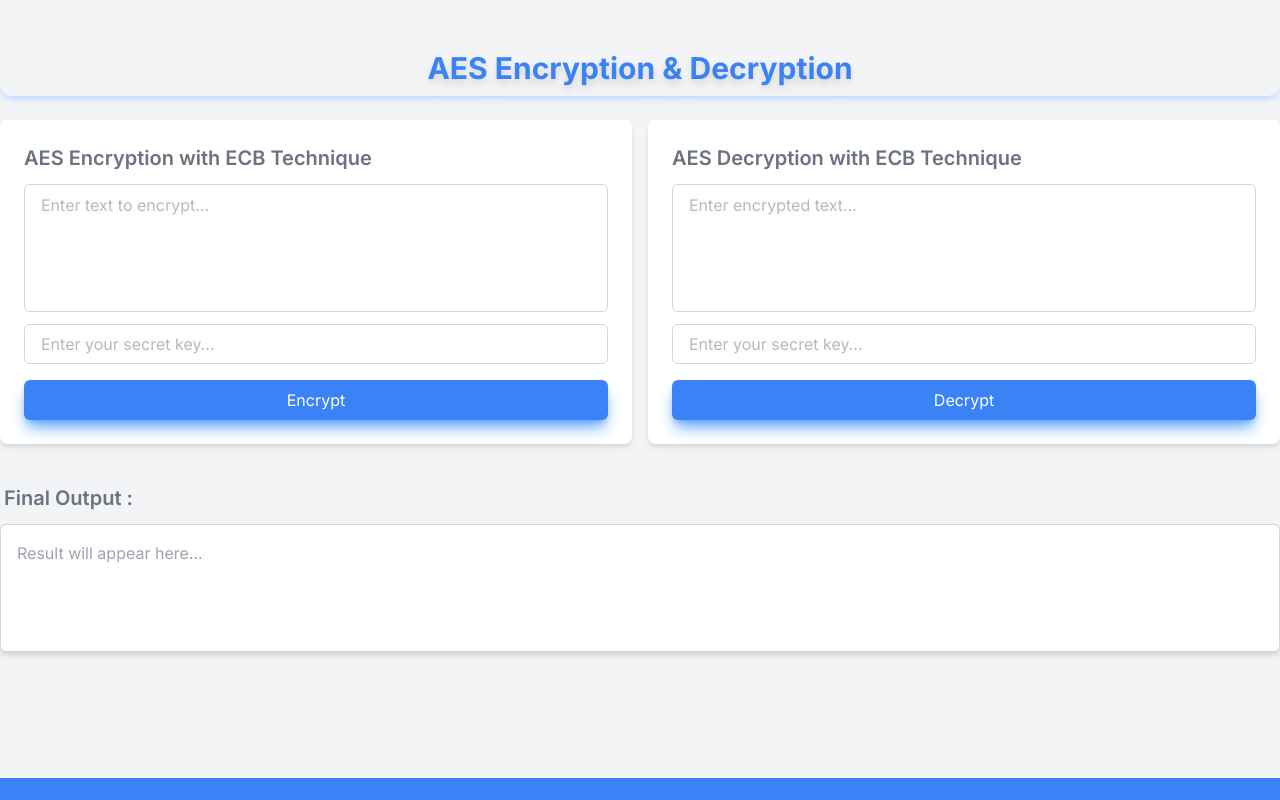
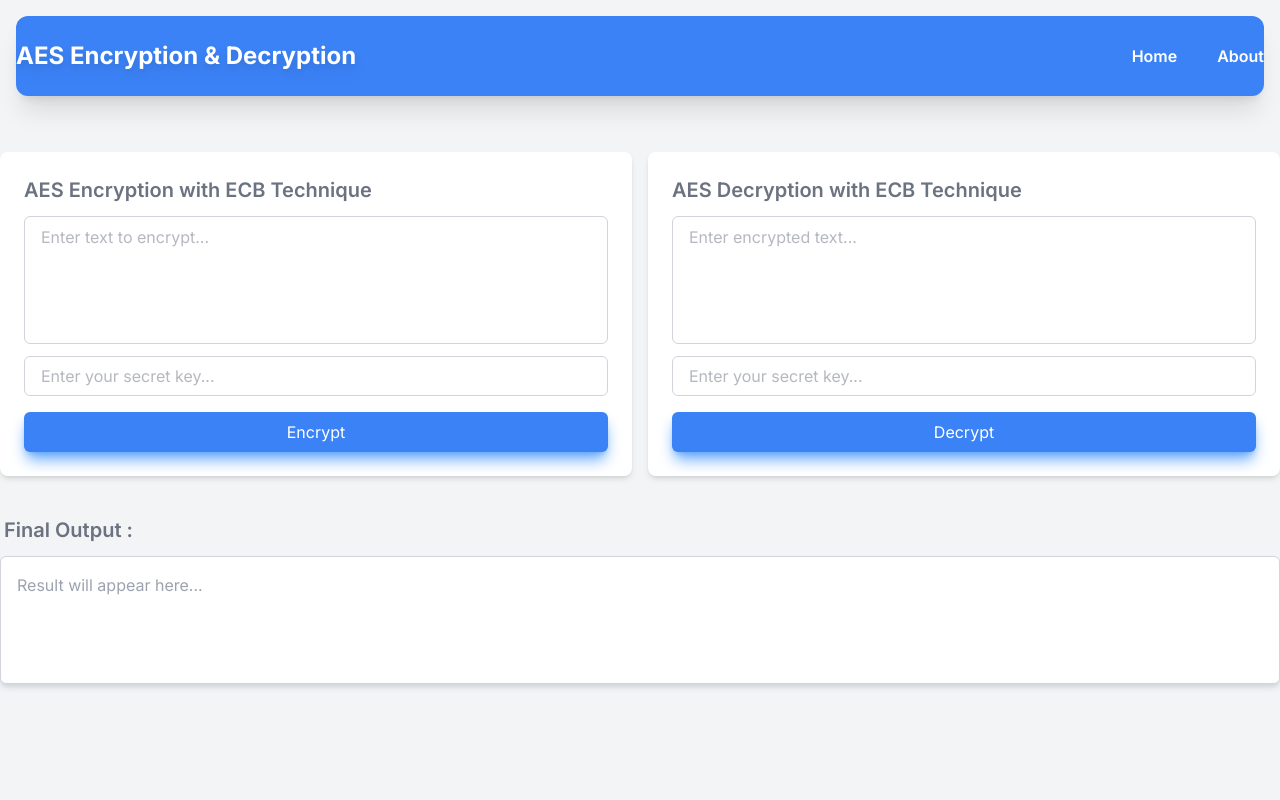
Before and after one commit to sachindsilva16/AES-ECB-Encryption-Host-App, a plain HTML site: page index.html in a window 1280 px wide. Shown: the top 800 px of the page. Drawn offline with nearby package versions, Linux system fonts and the light colour scheme.

Commit message:
Modify header

```diff
--- a/index.html
+++ b/index.html
@@ -23,6 +23,26 @@
 
 <body class="bg-gray-100">
 
+
+    <!-- HEADER SECTION  -->
+
+    <header class="bg-blue-500 py-4 shadow-xl rounded-xl m-4">
+        <div class="container mx-auto flex justify-between items-center">
+            <h1 class="text-2xl font-bold text-center my-2 font-heading  select-none text-white drop-shadow-lg">
+                AES Encryption & Decryption
+            </h1>
+
+            <!-- NAV BAR SECTION  -->
+
+            <nav>
+               <ul class="flex space-x-10">
+                <li class="transform hover:scale-110 duration-300"><a href="#home" class="text-white font-heading font-semibold hover:text-gray-200 transform duration-300 select-none">Home</a></li>
+                <li class="transform hover:scale-110 duration-300"><a href="#about" class="text-white font-heading font-semibold hover:text-gray-200 transform duration-300 select-none">About</a></li>
+               </ul>
+            </nav>
+        </div>
+    </header>
+
     <!-- MAIN BODY CONTAINER  -->
     <div class="container mx-auto py-10 ">
 
@@ -36,15 +56,15 @@
 
 
         <!-- BORDER FOR MAIN HEADING  -->
-        <div class="mx-4 md:mx-auto my-auto mb-6 py-[2px] mx-10 text-black rounded-xl shadow-md shadow-blue-200">
+        <!-- <div class="mx-4 md:mx-auto my-auto mb-6 py-[2px] mx-10 text-black rounded-xl shadow-md shadow-blue-200">
 
-            <!-- MAIN HEADING  -->
+            MAIN HEADING
             <h1 class="text-3xl font-bold text-center my-2 font-heading  select-none text-blue-500 drop-shadow-lg">AES
                 <span class="text-blue-500">Encryption & Decryption</span>
             </h1>
 
 
-        </div>
+        </div> -->
 
         <!-- MAIN SECTION : 1 -->
         <div class="mx-4 md:mx-auto grid grid-cols-1 md:grid-cols-2 gap-4">
```
